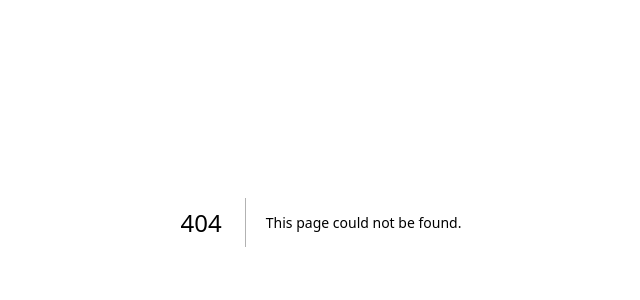
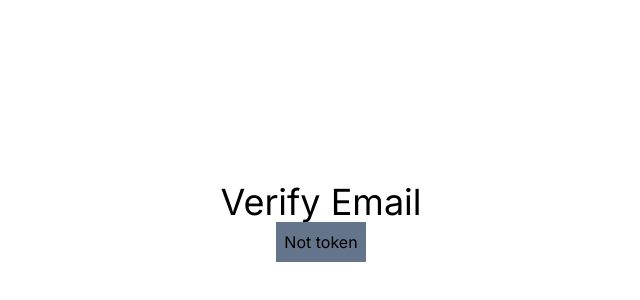
Before and after one commit to femiabimbola/next-auth-without-nextauth-nodemailer, a Next.js app: page /verifyemail in a window 1280 px wide. Before the commit this address had no page. Shown: the part 178-478 px from the top of the page, without its empty margins (319-959 px from the left). Built offline with nearby package versions, Linux system fonts and the light colour scheme.

Commit message:
rounding up

```diff
--- /dev/null
+++ b/app/(frontend)/verifyemail/page.tsx
@@ -0,0 +1,54 @@
+"use client"
+
+import { useEffect, useState } from "react"
+import axios from "axios"
+import { useRouter } from "next/navigation"
+import Link from "next/link"
+
+const VerifyEmail = () => {
+  const [token, setToken] = useState('')
+  const [verified, setVerified] = useState(false)
+  const [error, setError] = useState(false)
+
+  const verifyUserEmail = async () => {
+    try {
+      await axios.post('/api/users/verifyemail', { token })
+      setVerified(true);
+    } catch (error: any) {
+      setError(true)
+      console.log(error.respomse.data)
+    }
+  }
+
+  useEffect(() => {
+    const urlToken = window.location.search.split("=")[1]
+    setToken(urlToken || '')
+  }, [])
+
+  useEffect(() => {
+    if (token.length > 0) verifyUserEmail()
+  }, [token])
+
+  return (
+    <div className="flex flex-col items-center justify-center min-h-screen py-2">
+      <h1 className="text-4xl"> Verify Email</h1>
+      <h2 className="p-2 text-black bg-slate-500">
+        {token ? `${token}` : " Not token "}
+      </h2>
+      {verified && (
+        <div>
+          <h2 className="text-2xl"> Email Verified</h2>
+          <Link href={'/login'}> Login</Link>
+        </div>
+      )}
+      {error && (
+        <div>
+          <h2 className="bg-red-500 text-2xl"> Not Verified </h2>
+          <Link href={'/signup'}> Signup </Link>
+        </div>
+      )}
+    </div>
+  )
+}
+
+export default VerifyEmail
--- a/middleware.ts
+++ b/middleware.ts
@@ -3,7 +3,7 @@
 
 export const middleware = (request: NextRequest) => {
 	const path = request.nextUrl.pathname
-	const isPublicPath = path === '/login' || path === '/signup'
+	const isPublicPath = path === '/login' || path === '/signup' || path === '/verifyemail'
 	const token = request.cookies.get('token')?.value || ''
 
 	// if (isPublicPath && token) return NextResponse.redirect('/') This is ok too
@@ -12,5 +12,5 @@
 }
 
 export const config = {
-	matcher: ['/', '/profile', '/login', '/signup', '/profile/']
+	matcher: ['/', '/profile', '/login', '/signup', '/profile/', '/verifyemail']
 }
```
Also changed, not shown: 1 other file (tests, documents, lock files or other folders).
